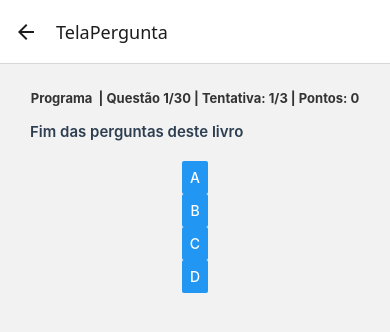
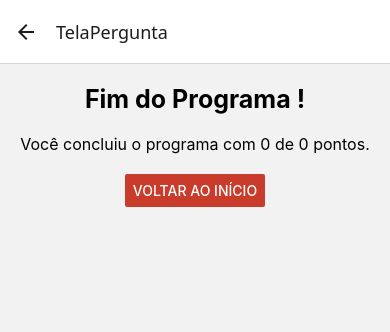
Before and after one commit to ScarpelliDavi/projetoPenseBem, a React Native app: screen /TelaPergunta in a window 390 px wide. Shown: the top 332 px of the page. Built offline with nearby package versions, Linux system fonts and the light colour scheme.

Commit message:
fix: exibe resultado final na tela

```diff
--- a/components/TelaPergunta.js
+++ b/components/TelaPergunta.js
@@ -1,5 +1,5 @@
 import React, {useState} from 'react'
-import {View, Text, Alert, StyleSheet} from 'react-native'
+import {View, Text, Button, StyleSheet} from 'react-native'
 import { useNavigation } from "@react-navigation/native"
 import Styles from '../Styles'
 import Botoes from './Botoes'
@@ -19,35 +19,39 @@ function TelaPergunta() {
     if(letraEscolhida === perguntaAtual.correta) {
       if (Dados.tentativa === 1) Dados.pontuacao += 3
       else if(Dados.tentativa === 2) Dados.pontuacao += 2
-      else if(Dados.tentativa === 3) Dados.pontuacao +=1
+      else if(Dados.tentativa === 3) Dados.pontuacao += 1
 
       avancarPergunta()
-    }else{
-      Dados.tentativa++;
+    } else {
+      Dados.tentativa++
 
       if (Dados.tentativa > 3) {
         avancarPergunta()
-      } else{
-        forcarAtualizacao((n) => n + 1);
+      } else {
+        forcarAtualizacao((n) => n + 1)
       }
-      }
-    };
+    }
+  }
 
-      const avancarPergunta = () => {
-        Dados.indiceAtual++;
-        Dados.tentativa = 1
+  const avancarPergunta = () => {
+    Dados.indiceAtual++
+    Dados.tentativa = 1
+    forcarAtualizacao((n) => n + 1)
+  }
 
-        if (Dados.indiceAtual >= Dados.perguntasAtuais.length) {
-      Alert.alert(
-        "Fim do Programa!",
-        `Parabéns! Concluíste o Programa ${Dados.programa}!\nPontuação Final: ${Dados.pontuacao} pontos.`,
-        [{ text: "Voltar ao Início", onPress: () => navigation.navigate("Início") }]
-      );
-      return;
-    }
+  const terminou = Dados.indiceAtual >= Dados.perguntasAtuais.length
 
-    forcarAtualizacao((n) => n + 1);
-  };
+  if (terminou) {
+    return (
+      <View style={Styles.principal}>
+        <Text style={Styles.titulo}>Fim do Programa {Dados.programa}!</Text>
+        <Text style={styleLocal.resultado}>
+          Você concluiu o programa com {Dados.pontuacao} de {Dados.perguntasAtuais.length * 3} pontos.
+        </Text>
+        <Button title="Voltar ao início" onPress={() => navigation.navigate("Início")} color="#c93b2b" />
+      </View>
+    )
+  }
 
   return (
     <View style={Styles.principal}>
@@ -70,6 +74,11 @@ const styleLocal = StyleSheet.create({
     textAlign: "center",
     marginVertical: 6,
   },
+  resultado: {
+    fontSize: 16,
+    textAlign: "center",
+    marginVertical: 20,
+  },
 });
 
 export default TelaPergunta
```
